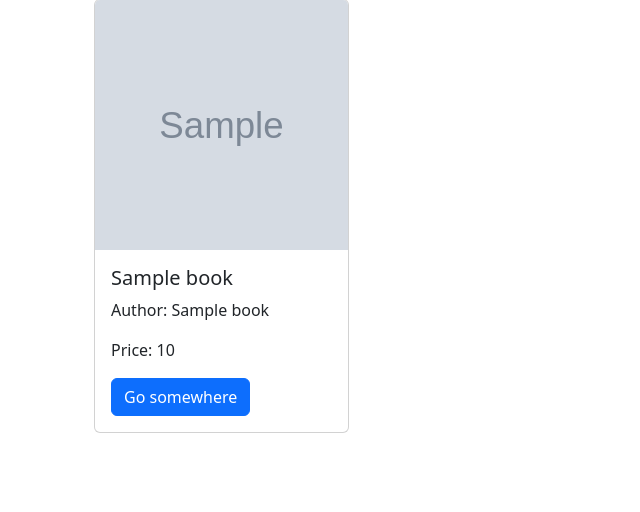
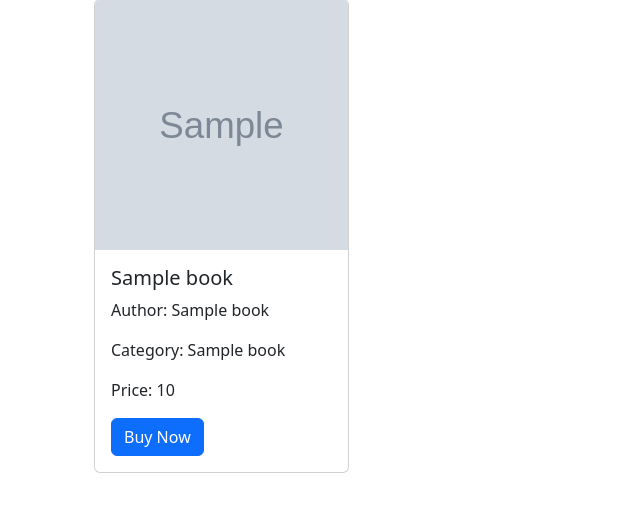
Before and after one commit to riyazedd/books, a PHP site: page / in a window 1280 px wide. Shown: the part 113-625 px from the top of the page, without its empty margins (0-640 px from the left). Run offline with PHP 8.4, Linux system fonts and the light colour scheme; tables that the repository leaves empty or names only in its code hold one stand-in row (values such as "Sample post"); grey boxes marked "Sample" are stand-in pictures.

Commit message:
new commit

```diff
--- a/header.php
+++ b/header.php
@@ -17,7 +17,7 @@ require_once "connection.php";
             <div class="col-md-12">
             <nav class="navbar navbar-expand-lg bg-body-tertiary">
   <div class="container-fluid">
-    <a class="navbar-brand" href="#">BCA-BOOKS</a>
+    <a class="navbar-brand" href="index.php">BCA-BOOKS</a>
     <button class="navbar-toggler" type="button" data-bs-toggle="collapse" data-bs-target="#navbarSupportedContent" aria-controls="navbarSupportedContent" aria-expanded="false" aria-label="Toggle navigation">
       <span class="navbar-toggler-icon"></span>
     </button>
--- a/index.php
+++ b/index.php
@@ -22,8 +22,9 @@ $result=mysqli_query($conn,$sql);
           <div class="card-body">
             <h5 class="card-title"><?= $book['title'] ?></h5>
             <p class="card-text">Author: <?= $book['name'] ?></p>
+            <p class="card-text">Category: <?= $book['cat_name'] ?></p>
             <p class="card-text">Price: <?= $book['price'] ?></p>
-            <a href="#" class="btn btn-primary">Go somewhere</a>
+            <a href="#" class="btn btn-primary">Buy Now</a>
           </div>
         </div>
       </div>
```
